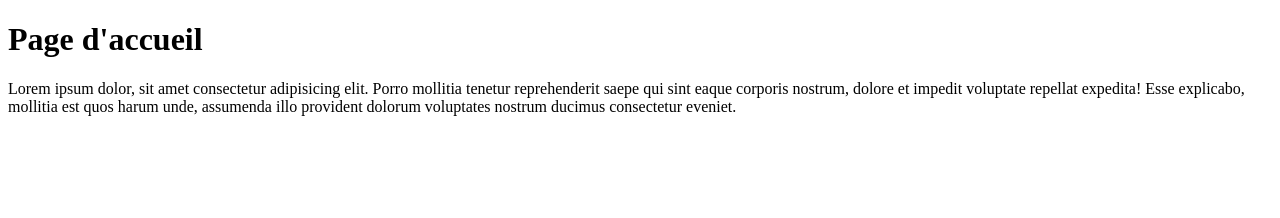
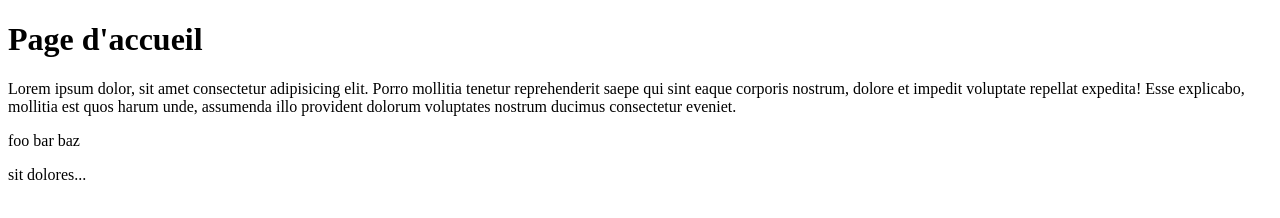
Before and after one commit to pierrooTH/git-test, a plain HTML site: page index.html in a window 1280 px wide. Drawn offline with Linux system fonts and the light colour scheme.

Commit message:
Amélioration de la page d'accueil
Ajout de texte

```diff
--- a/index.html
+++ b/index.html
@@ -9,5 +9,11 @@
 <body>
     <h1>Page d'accueil</h1>
     <p>Lorem ipsum dolor, sit amet consectetur adipisicing elit. Porro mollitia tenetur reprehenderit saepe qui sint eaque corporis nostrum, dolore et impedit voluptate repellat expedita! Esse explicabo, mollitia est quos harum unde, assumenda illo provident dolorum voluptates nostrum ducimus consectetur eveniet.</p>
+
+    <div>foo bar baz</div>
+
+
+    <p>sit dolores...</p>
+
 </body>
 </html>
```
